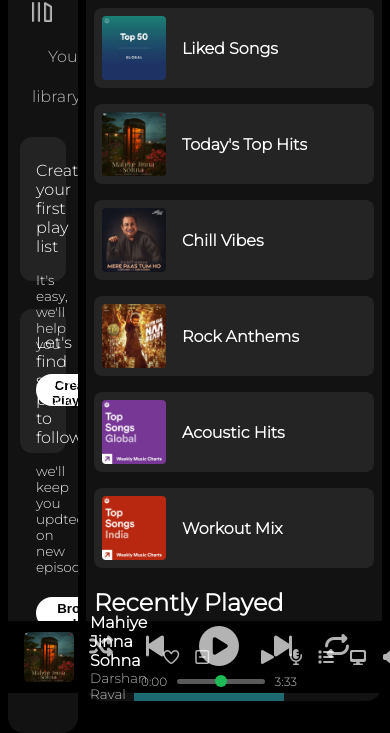
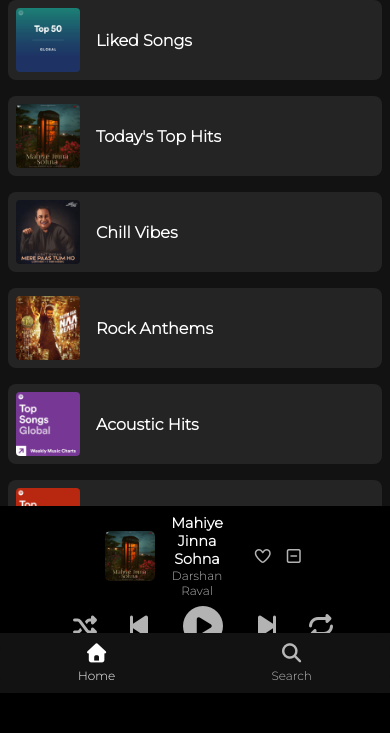
Before and after one commit to Si-glitch404/spotifyclone, a plain HTML site: page index.html in a window 390 px wide. Shown: the part 151-884 px from the top of the page. After the commit the page ends 844 px from the top, so only its background shows below. Drawn offline with Linux system fonts and the light colour scheme.

Commit message:
Update style.css

```diff
--- a/style.css
+++ b/style.css
@@ -12,11 +12,13 @@ body {
     padding: 0.5rem;
 }
 
+/* MODIFIED CODE - Responsive Sidebar */
 .sidebar {
     width: 340px;
     border-radius: 1rem;
     background-color: black;
     margin-right: 0.5rem;
+    transition: width 0.3s ease-in-out;
 }
 
 .main_content {
@@ -27,6 +29,7 @@ body {
     padding: 0 1.5rem 0 1.5rem;
 }
 
+/* MODIFIED CODE - Responsive Music Player */
 .music_player {
     background-color: black;
     position: fixed;
@@ -164,7 +167,6 @@ a {
     display: flex;
     align-items: center;
     gap: 1rem;
-
 }
 
 .nav-items {
@@ -174,7 +176,6 @@ a {
 .search-bar {
     position: relative;
     width: 300px;
-      margin-right: 80px;
 }
 
 .search-bar i {
@@ -199,22 +200,148 @@ a {
 }
 
 @media(max-width: 1000px) {
+    /* MODIFIED CODE - Hiding text in sidebar and making it smaller */
+    .nav-option a,
+    .lib-option a,
+    .lib-box {
+        display: none;
+    }
+    .sidebar {
+        width: 70px;
+    }
+    .main_content {
+        padding: 0 0.5rem;
+    }
+    /* MODIFIED CODE - Adjusting card width for smaller screens */
+    .card {
+        width: calc(50% - 1rem);
+        margin: 0.5rem;
+    }
     .hide {
         display: none;
     }
+}
 
+/* NEW MEDIA QUERY - For even smaller screens (mobile portrait) */
+@media(max-width: 768px) {
+    .main {
+        flex-direction: column;
+        padding: 0;
+    }
     .sidebar {
-        width: 70px;
+        width: 100%;
+        height: 60px;
+        position: fixed;
+        bottom: 0;
+        left: 0;
+        z-index: 20;
+        border-radius: 0;
+        display: flex;
+        justify-content: space-around;
+        align-items: center;
+        background-color: #121212;
+    }
+    .sidebar .nav {
+        flex-direction: row;
+        width: 100%;
+        height: auto;
+        justify-content: space-around;
+        padding: 0;
+    }
+    .sidebar .nav-option {
+        text-align: center;
+        padding: 0.5rem;
+        line-height: normal;
+    }
+    .sidebar .nav-option a {
+        display: block;
+        font-size: 0.75rem;
+        margin: 0.25rem 0 0 0;
+    }
+    .sidebar .library {
+        display: none;
     }
 
     .main_content {
-        padding: 0 0.5rem;
+        padding-bottom: 72px; /* Space for the fixed music player */
     }
 
+    .sticky-nav {
+        padding: 1rem;
+        justify-content: space-between;
+    }
+    .sticky-nav-icons {
+        display: none;
+    }
+    .sticky-nav-options {
+        width: 100%;
+        justify-content: space-between;
+    }
+    .sticky-nav-options .hide {
+        display: none;
+    }
+
+    .recent-playlists {
+        grid-template-columns: 1fr;
+    }
+
+    .card-container {
+        flex-direction: row;
+        flex-wrap: nowrap;
+        overflow-x: auto;
+        -webkit-overflow-scrolling: touch;
+        gap: 0.5rem;
+        padding-bottom: 1rem;
+    }
     .card {
-        width: calc(50% - 1rem);
+        flex: 0 0 150px;
+        margin-left: 0;
+    }
+
+    /* NEW CODE - Music player on small screens */
+    .music_player {
+        flex-direction: column;
+        height: auto;
+        padding: 0.5rem;
+        text-align: center;
+    }
+    .album, .player, .controls {
+        width: 100%;
+        justify-content: center;
+    }
+    .album {
+        margin-bottom: 0.5rem;
+    }
+    .album img {
+        height: 40px;
+        width: 40px;
+    }
+    .album-info {
+        margin-right: 1rem;
+    }
+    .album-info .song-title {
+        font-size: 0.9rem;
+    }
+    .album-info .artist-name {
+        font-size: 0.75rem;
+    }
+    .player-controls {
+        gap: 1rem;
+    }
+    .player-controls i {
+        font-size: 1.2rem;
+    }
+    .play-button {
+        font-size: 2rem !important;
+    }
+    .playback-bar {
+        margin-top: 0;
+    }
+    .controls {
+        display: none; /* Hide for a cleaner mobile UI */
     }
 }
+
 
 .greeting {
     font-size: 2rem;
@@ -465,4 +592,4 @@ a {
     height: 12px;
     width: 12px;
     border-radius: 50%;
-}
+    }
```
